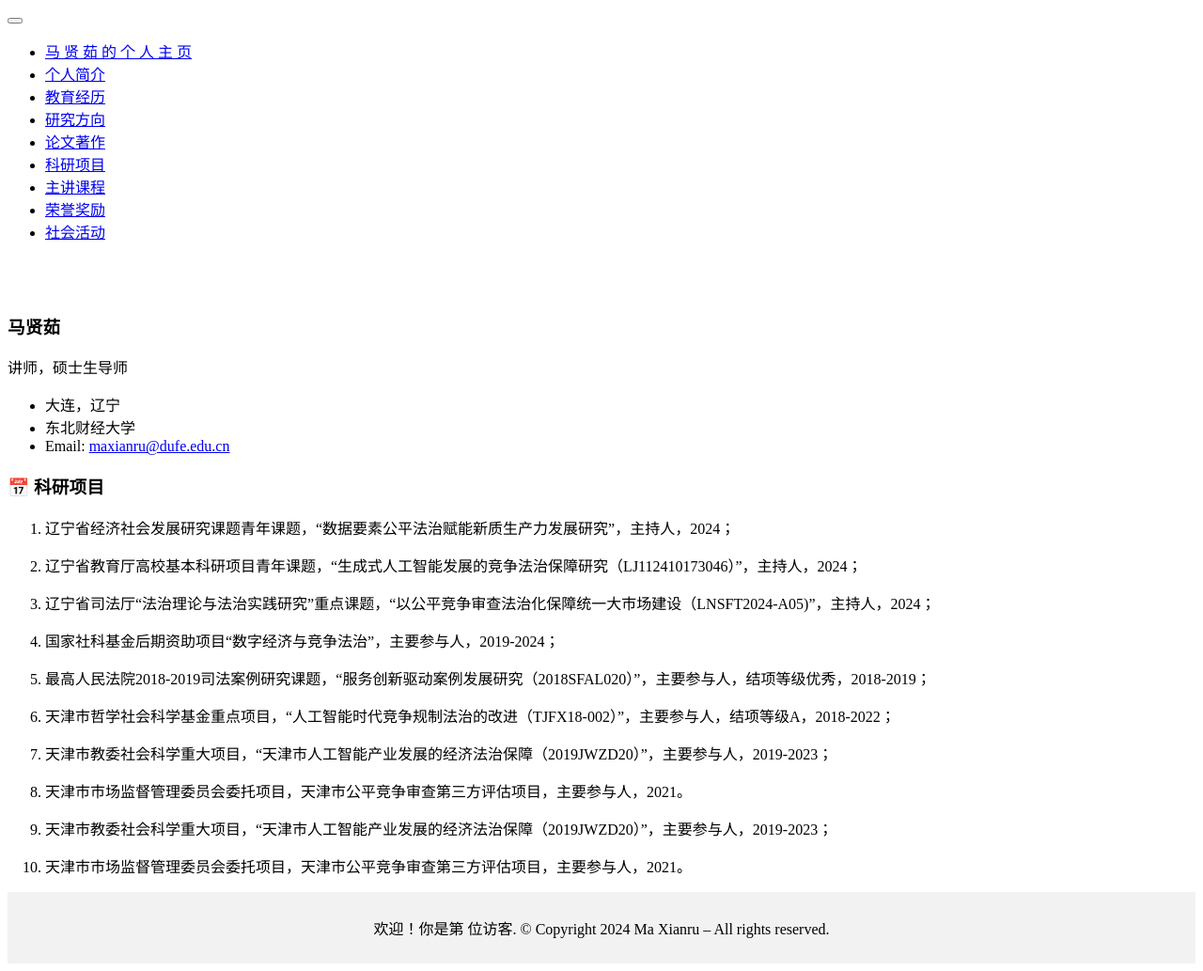
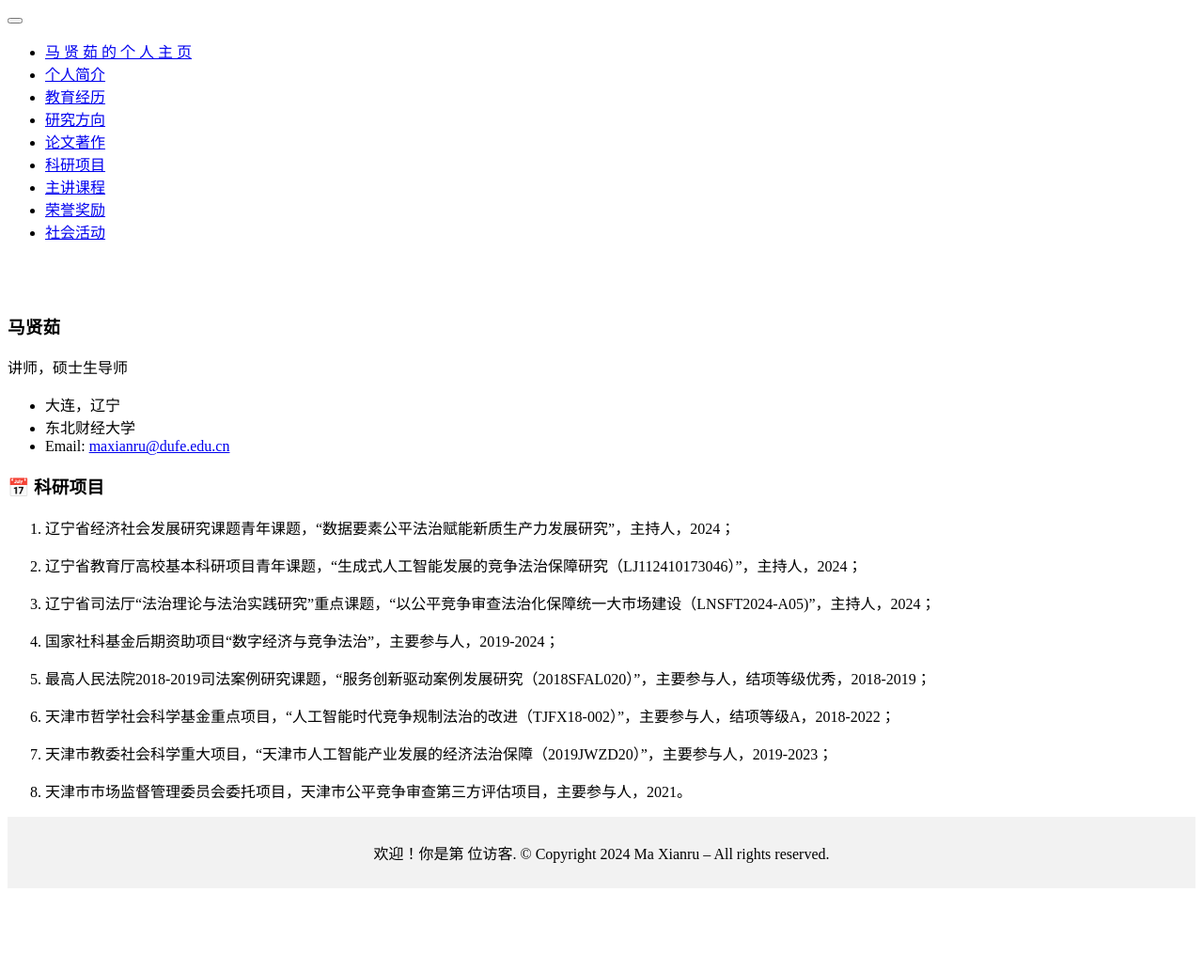
Before and after one commit to maxianru/maxianru.github.io, a Jekyll site: the page built from _pages/includes/projects.md, in a window 1280 px wide. Shown: the whole page at 94% size. Built offline with Jekyll 4.4.1, drawn with Linux system fonts in a browser that asks for light colours; our own code applies the rules of GitHub Pages for plain Markdown files; after the commit the page ends 953 px from its top, so only the background shows below that.

Commit message:
Update projects.md

```diff
--- a/_pages/includes/projects.md
+++ b/_pages/includes/projects.md
@@ -15,7 +15,3 @@
   7. 天津市教委社会科学重大项目，“天津市人工智能产业发展的经济法治保障（2019JWZD20）”，主要参与人，2019-2023；
 
   8. 天津市市场监督管理委员会委托项目，天津市公平竞争审查第三方评估项目，主要参与人，2021。
-
-  9. 天津市教委社会科学重大项目，“天津市人工智能产业发展的经济法治保障（2019JWZD20）”，主要参与人，2019-2023；
-
-  10. 天津市市场监督管理委员会委托项目，天津市公平竞争审查第三方评估项目，主要参与人，2021。
```
